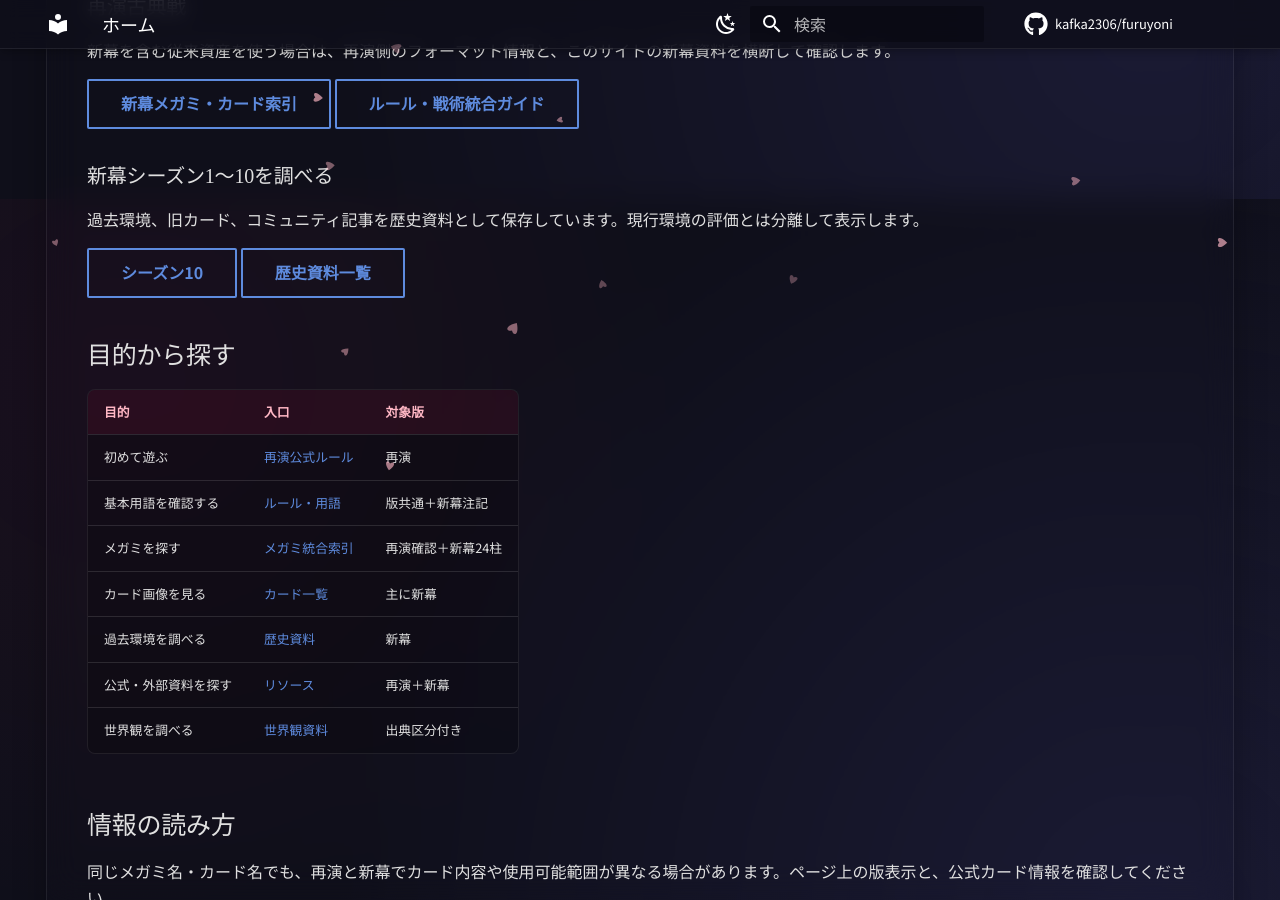
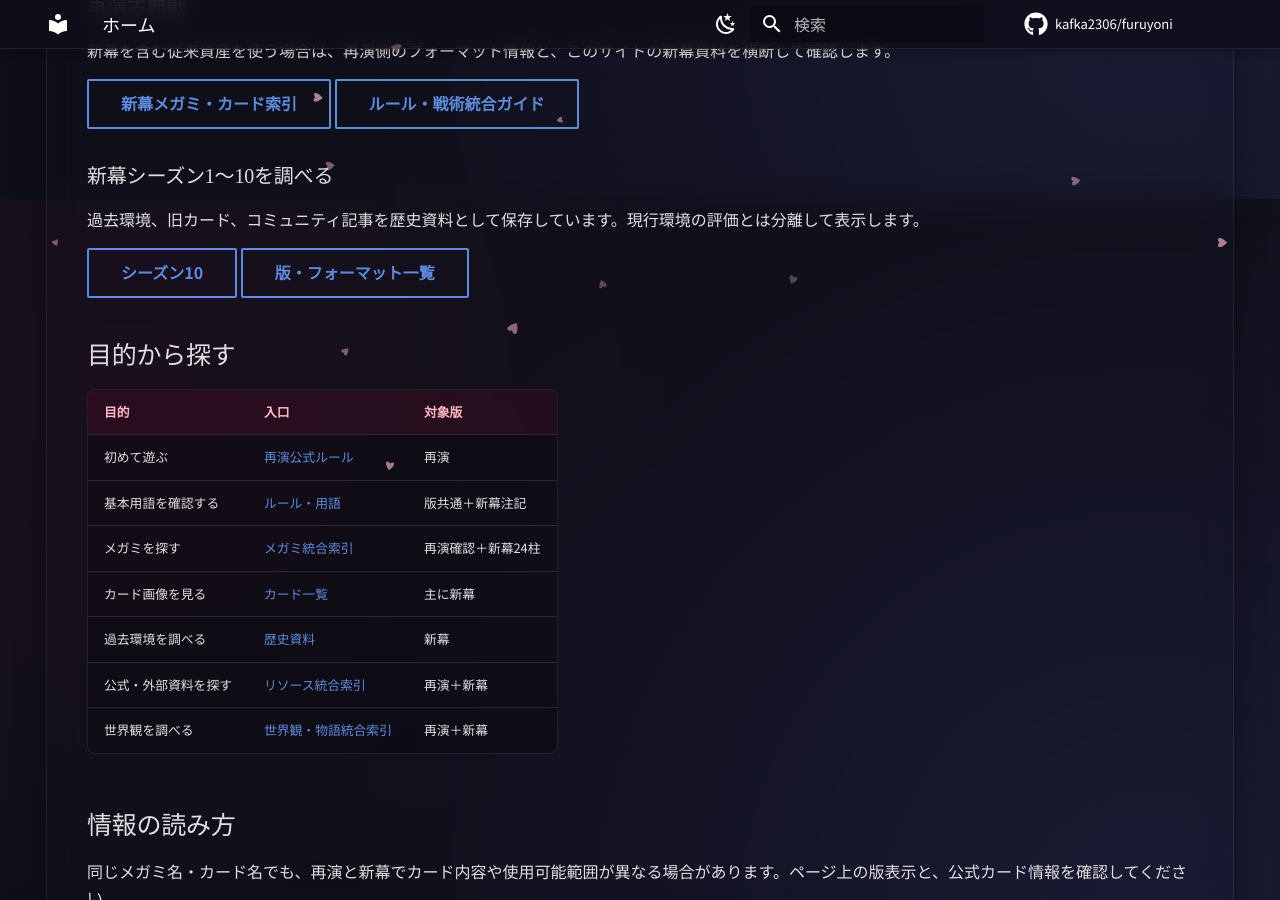
Before and after one commit to KAFKA2306/furuyoni, an MkDocs documentation site: the page built from docs/index.md, in a window 1280 px wide and 900 px high, scrolled down 701 px. Built offline with MkDocs 1.6.1 and Material for MkDocs 9.7.7, drawn with Linux system fonts in a browser that asks for light colours; comment, search, counter and statistics services are not loaded.

Commit message:
fix: connect home to merged resource and lore indexes

```diff
--- a/docs/index.md
+++ b/docs/index.md
@@ -35,7 +34,7 @@ hide:
 過去環境、旧カード、コミュニティ記事を歴史資料として保存しています。現行環境の評価とは分離して表示します。
 
 [シーズン10](history/season10.md){ .md-button }
-[歴史資料一覧](status.md#まず遊ぶフォーマットを選ぶ){ .md-button }
+[版・フォーマット一覧](status.md#まず遊ぶフォーマットを選ぶ){ .md-button }
 
 ## 目的から探す
 
@@ -46,8 +45,8 @@ hide:
 | メガミを探す | [メガミ統合索引](megami/index.md) | 再演確認＋新幕24柱 |
 | カード画像を見る | [カード一覧](megami/cards.md) | 主に新幕 |
 | 過去環境を調べる | [歴史資料](history/season10.md) | 新幕 |
-| 公式・外部資料を探す | [リソース](resources.md) | 再演＋新幕 |
-| 世界観を調べる | [世界観資料](lore.md) | 出典区分付き |
+| 公式・外部資料を探す | [リソース統合索引](resources-index.md) | 再演＋新幕 |
+| 世界観を調べる | [世界観・物語統合索引](lore-index.md) | 再演＋新幕 |
 
 ## 情報の読み方
 
```
Also changed, not shown: other parts of docs/index.md (+0 -1 lines).
